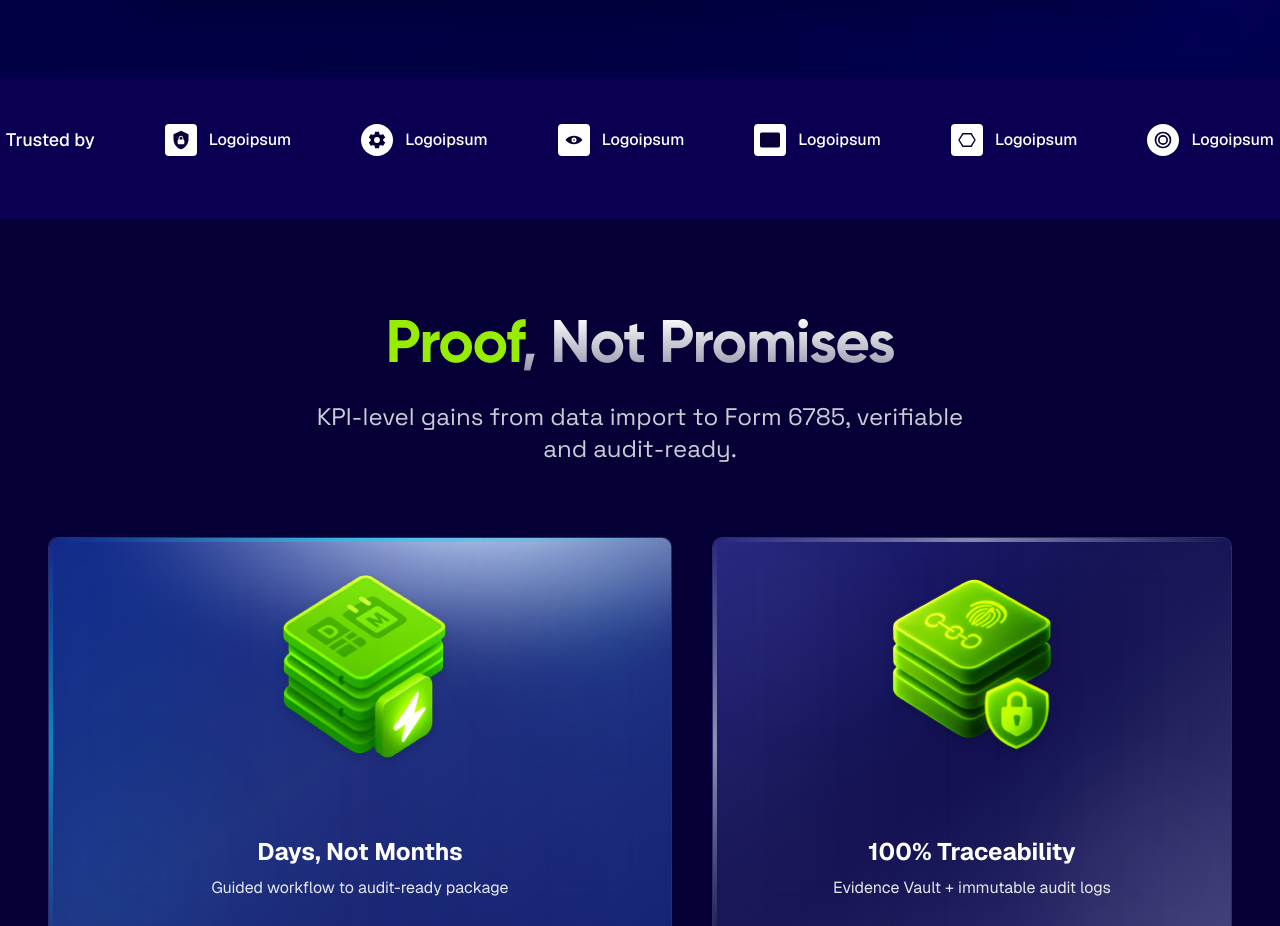
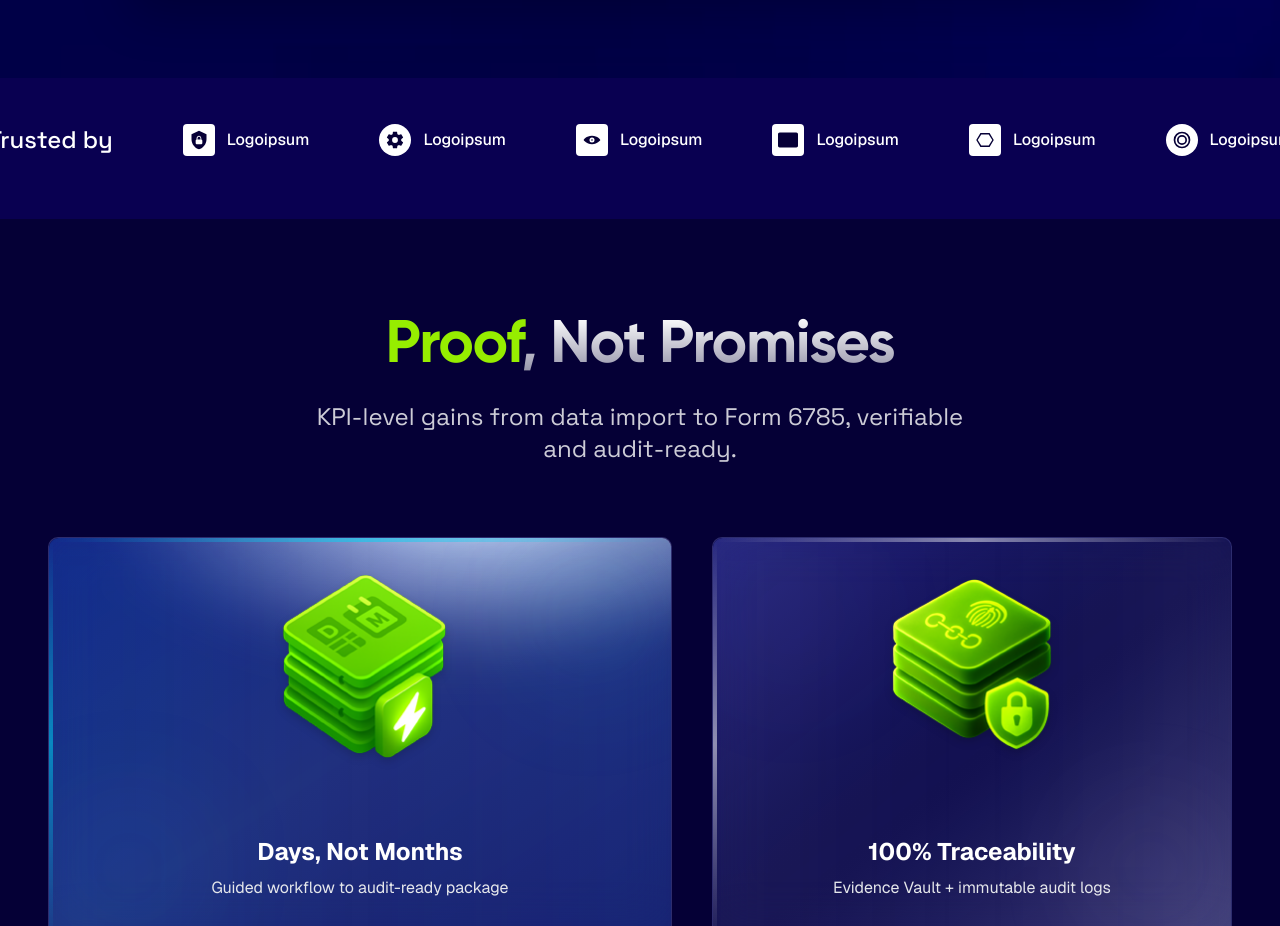
Before and after one commit to gulsabadc/research-credit-frontend, a Next.js app: page / in a window 1280 px wide. Shown: the part 1487-2413 px from the top of the page. Built offline with nearby package versions, Linux system fonts and the light colour scheme.

Commit message:
Trusted By Updated

```diff
--- a/src/components/Trusted-by.tsx
+++ b/src/components/Trusted-by.tsx
@@ -5,7 +5,18 @@ export default function TrustedBy() {
       style={{ backgroundColor: "#090051", height: "141px" }}
     >
       <div className="flex items-center justify-center gap-[70px] max-w-7xl mx-auto">
-        <div className="text-white text-lg font-medium whitespace-nowrap">
+        <div
+          className="text-white text-lg font-medium whitespace-nowrap"
+          style={{
+            fontFamily: "Space Grotesk",
+            fontWeight: 500,
+            fontStyle: "normal",
+            fontSize: "24px",
+            lineHeight: "100%",
+            letterSpacing: "0%",
+            textAlign: "center",
+          }}
+        >
           Trusted by
         </div>
 
```
